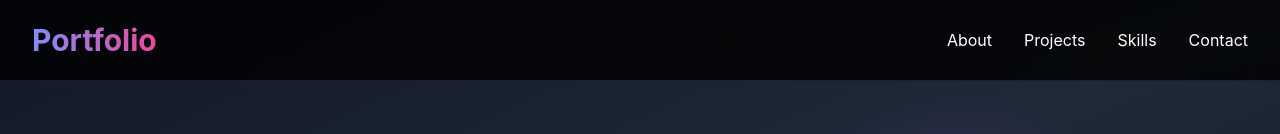
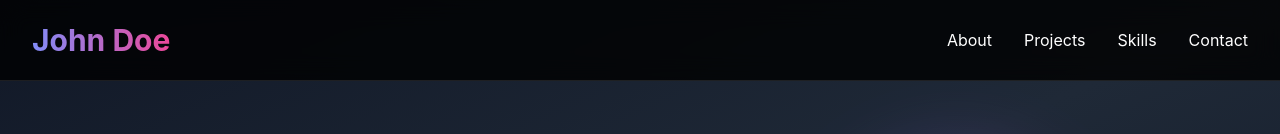
Before and after one commit to soumya1038/Portfolio, a Next.js app: page / in a window 1280 px wide. Shown: the top 134 px of the page. Built offline with nearby package versions, Linux system fonts and the light colour scheme.

Commit message:
second commit

```diff
--- a/src/app/page.tsx
+++ b/src/app/page.tsx
@@ -11,6 +11,7 @@ import Contact from '@/components/Contact'
 import Footer from '@/components/Footer'
 import AdminAuth from '@/components/AdminAuth'
 import EditToolbar from '@/components/EditToolbar'
+import DynamicTitle from '@/components/DynamicTitle'
 
 export default function Home() {
   const [data, setData] = useState(portfolioData)
@@ -64,7 +65,8 @@ export default function Home() {
 
   return (
     <main>
-      <Navbar isAdmin={isAdmin} onAdminLogout={handleAdminLogout} />
+      <DynamicTitle name={(isEditMode ? editData : data).name} />
+      <Navbar isAdmin={isAdmin} onAdminLogout={handleAdminLogout} data={isEditMode ? editData : data} />
       {isEditMode && isAdmin && (
         <EditToolbar onSave={handleSave} onCancel={handleCancel} />
       )}
--- /dev/null
+++ b/src/components/DynamicTitle.tsx
@@ -0,0 +1,15 @@
+'use client'
+
+import { useEffect } from 'react'
+
+interface DynamicTitleProps {
+  name: string
+}
+
+export default function DynamicTitle({ name }: DynamicTitleProps) {
+  useEffect(() => {
+    document.title = `${name} - Portfolio`
+  }, [name])
+
+  return null
+}
--- a/src/components/Navbar.tsx
+++ b/src/components/Navbar.tsx
@@ -1,17 +1,20 @@
 'use client'
+
+import { PortfolioData } from '@/data/portfolio'
 
 interface NavbarProps {
   isAdmin: boolean
   onAdminLogout: () => void
+  data: PortfolioData
 }
 
-export default function Navbar({ isAdmin, onAdminLogout }: NavbarProps) {
+export default function Navbar({ isAdmin, onAdminLogout, data }: NavbarProps) {
   return (
     <nav className="fixed w-full top-0 z-50 bg-black bg-opacity-80 backdrop-blur-md border-b border-white border-opacity-10">
       <div className="container-custom">
         <div className="flex items-center justify-between h-16 md:h-20">
           <div className="text-2xl md:text-3xl font-bold bg-gradient-to-r from-indigo-400 to-pink-500 bg-clip-text text-transparent">
-            Portfolio
+            {data.name}
           </div>
           <div className="flex items-center gap-4 md:gap-8">
             <a href="#about" className="text-white hover:text-indigo-400 transition">
```
